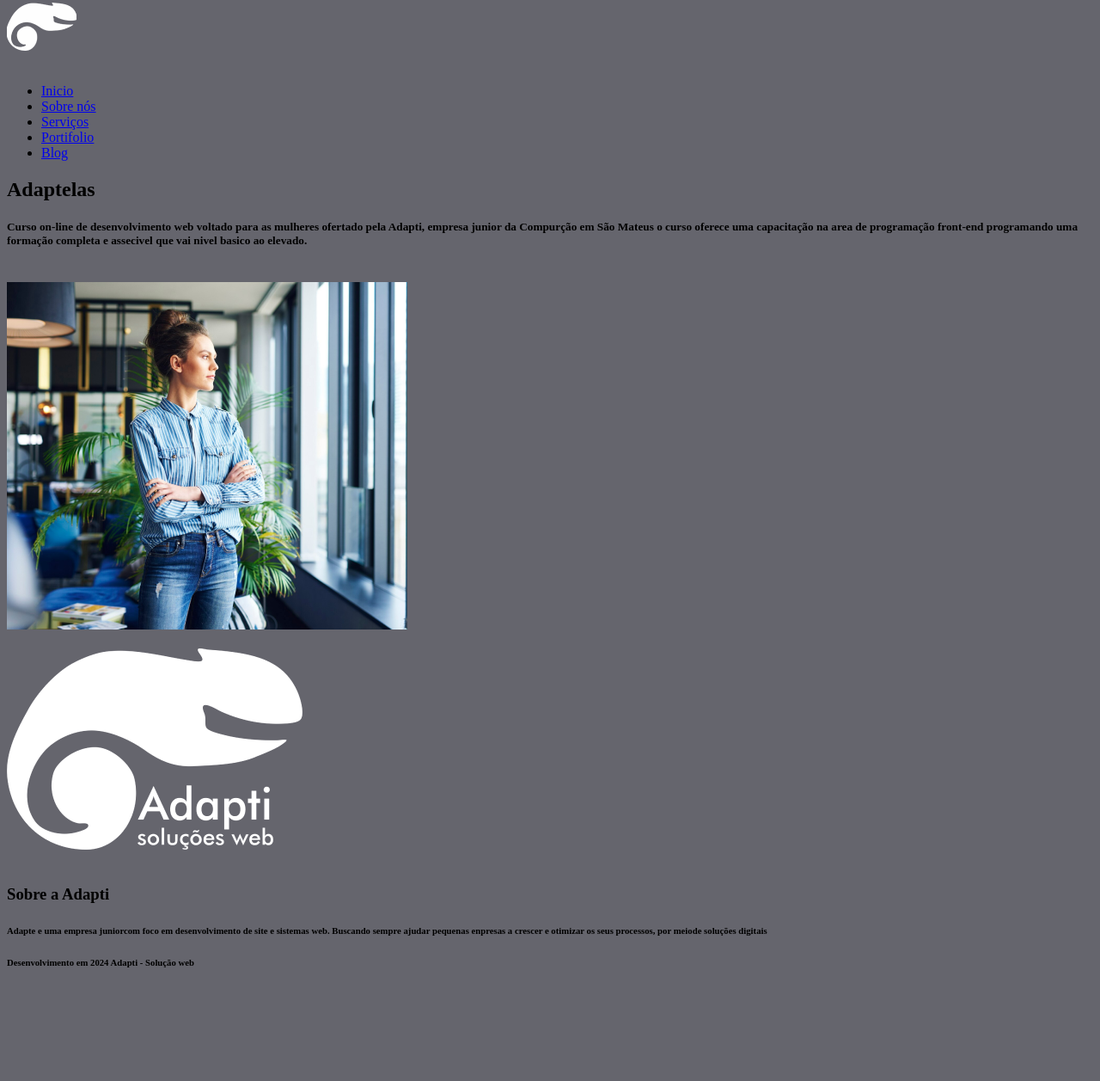
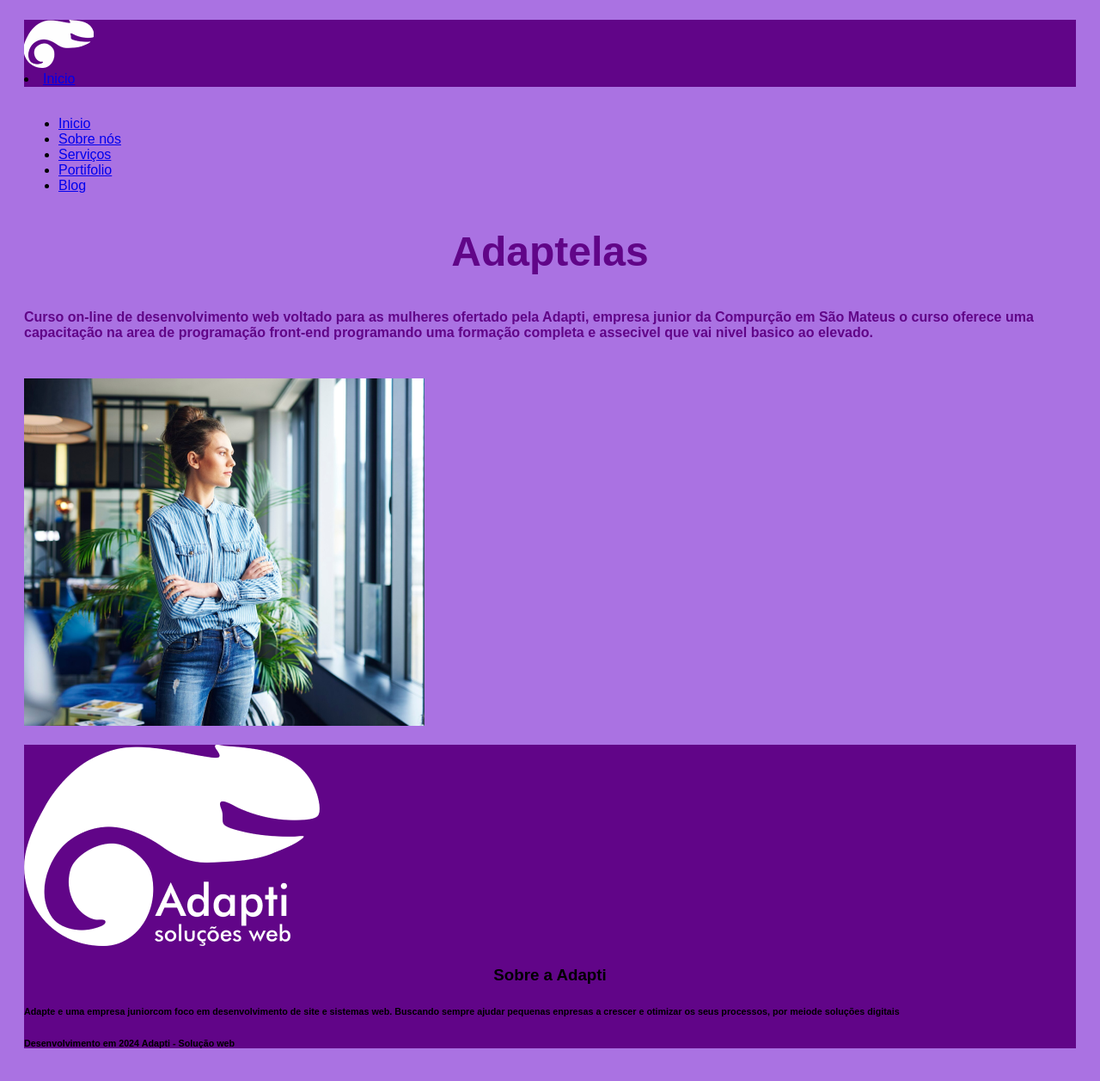
Before and after one commit to MGabriela04/adaptelas, a plain HTML site: page index.html in a window 1280 px wide. Shown: the part 5-1262 px from the top of the page at 86% size. Before the commit the page ends 1155 px from the top, so only its background shows below. Drawn offline with Linux system fonts and the light colour scheme.

Commit message:
Pratica 03

```diff
--- a/aula.html
+++ b/index.html
@@ -4,10 +4,14 @@
     <meta charset="UTF-8">
     <meta name="viewport" content="width=device-width, initial-scale=1.0">
     <title>Adaptelas</title>
+
+    <link rel="stylesheet" href="style.css">
+    <link href="https://fonts.googleapis.com/css2?family=Nunito:ital,wght@0,200..1000;1,200..1000&display=swap" rel="stylesheet">
 </head>
 <body>
-    <div>
+    <div id="cor-fundo">
         <img src="./imagens/logo_nav.png" alt="Adapti">
+        <li><a href="./Inicio.html">Inicio</a></li>
     </div>
     <br>
     <nav>
@@ -18,28 +22,26 @@
             <li><a href="./Portifolio">Portifolio</a></li>
             <li><a href="./blog">Blog</a></li>
         </ul>
-           <h1>Adaptelas</h1>
+           <h2 id="mudatamanho">Adaptelas</h2>
 
     </nav>
-     <h5>Curso on-line de desenvolvimento web voltado para as mulheres ofertado pela Adapti, empresa junior da Compurção em São Mateus o curso oferece uma
+     <h5 id="planofundo">Curso on-line de desenvolvimento web voltado para as mulheres ofertado pela Adapti, empresa junior da Compurção em São Mateus o curso oferece uma
         capacitação na area de programação front-end programando uma formação completa e assecivel  que vai nivel basico ao elevado.
      </h5>
      <br>
      <div>
         <img src="./imagens/body.png" alt="Mulher com braço cruzado">
         <br>
+
+     </di>
+     <br>
+     <div class="content" id="cor-fundo">
+        <img src="./imagens/logo_footer.png" alt="Imagem da adapti">
         <br>
-        <img src="./imagens/logo_footer.png" alt="Imagem da adapti">
-     </div>
-     <br>
-     <div>
-        <h3> Sobre a Adapti</h3>
+        <h3 id="final"> Sobre a Adapti</h3>
         <h6>Adapte e uma  empresa juniorcom foco em desenvolvimento de site e sistemas web. Buscando sempre ajudar pequenas enpresas a crescer e otimizar
             os seus processos, por meiode soluções digitais</h6>
         <h6>Desenvolvimento em 2024<b> Adapti - Solução web</b>
         </h6>
-     </div>
-     <body style="background-color: rgb(101, 101, 109);">
-     </body>
 </body>
 </html>
--- /dev/null
+++ b/style.css
@@ -0,0 +1,29 @@
+*{
+    font-family: Núnito, sans-serif;
+
+}
+
+#mudatamanho{
+    font-size: 3pc ;
+    text-align: center;
+    color:#610588;
+}
+body{
+    background-color:#aa72e2;
+    padding: 20px;
+
+}
+#cor-fundo{
+    background-color: #610588;
+    padding: 100px, 0, 0, 0;
+}
+
+#planofundo{
+    color: #610588;
+    font-size: 1pc;
+}
+
+#final{
+    text-align: center;
+
+}
```
Also changed, not shown: aprendendo.txt.
